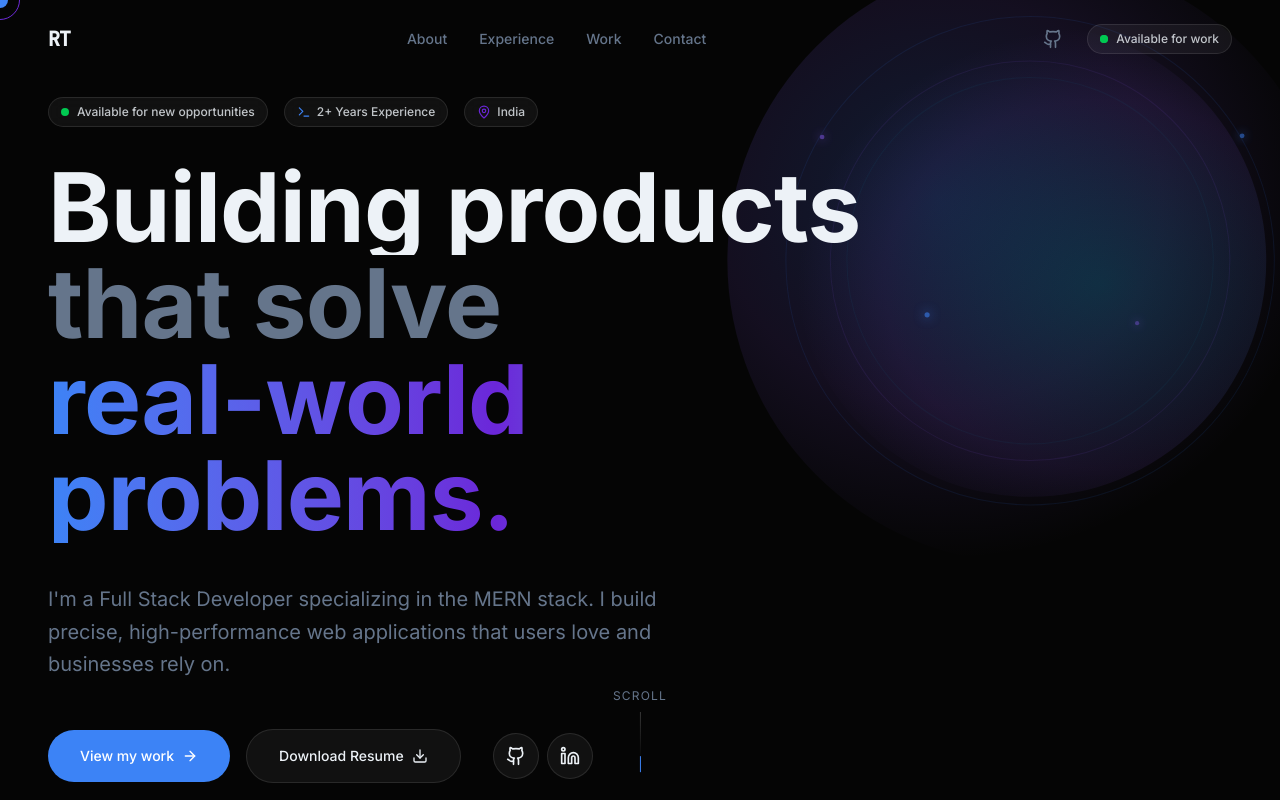
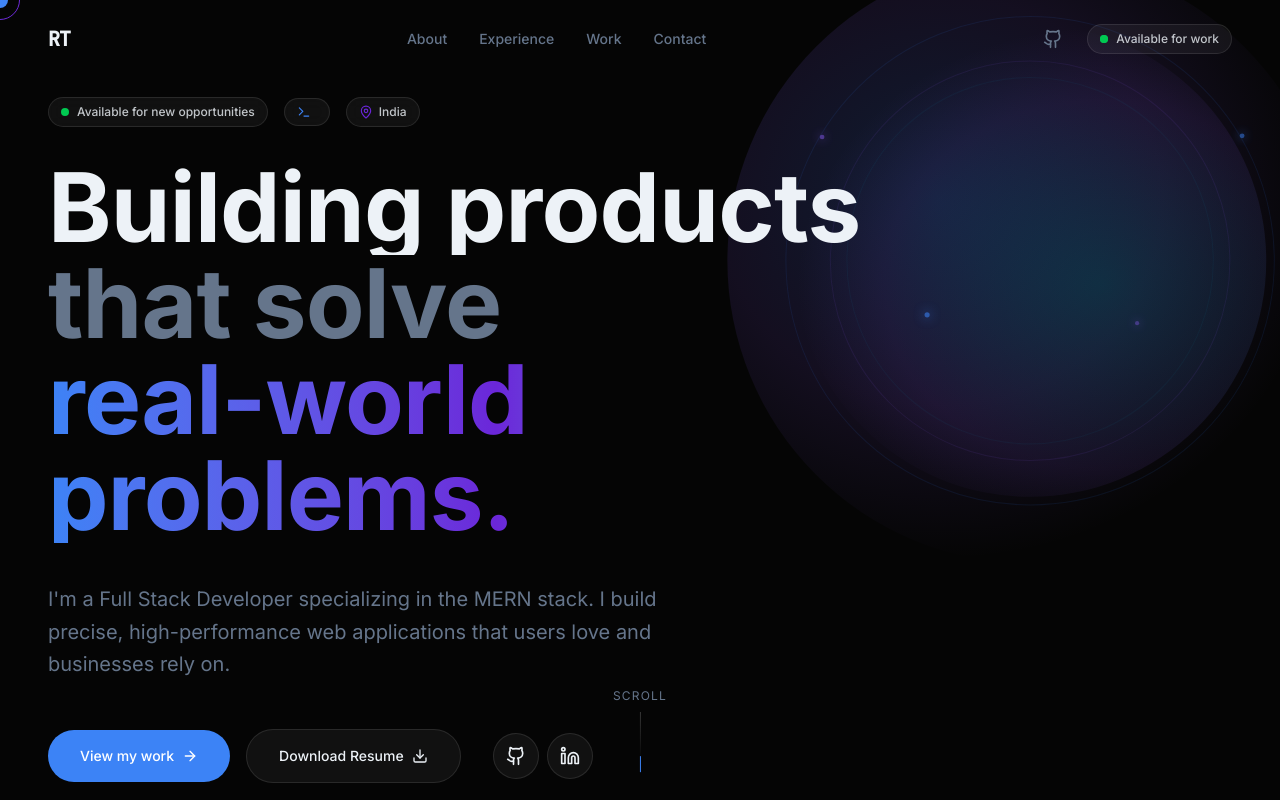
Before and after one commit to rudrakshtyagi04-dev/portfolio, a React (Vite) app: page / in a window 1280 px wide. Shown: the top 800 px of the page. Built offline with nearby package versions, Linux system fonts and the light colour scheme.

Commit message:
Update Hero.tsx

```diff
--- a/src/components/sections/Hero.tsx
+++ b/src/components/sections/Hero.tsx
@@ -40,7 +40,7 @@ export function Hero() {
             </div>
             <div className="flex items-center gap-1.5 px-3 py-1.5 rounded-full border border-white/10 bg-white/5 backdrop-blur-sm text-xs font-medium text-foreground/80">
               <Terminal size={14} className="text-primary" />
-              <span>2+ Years Experience</span>
+              <span></span>
             </div>
             <div className="flex items-center gap-1.5 px-3 py-1.5 rounded-full border border-white/10 bg-white/5 backdrop-blur-sm text-xs font-medium text-foreground/80">
               <MapPin size={14} className="text-secondary" />
```
